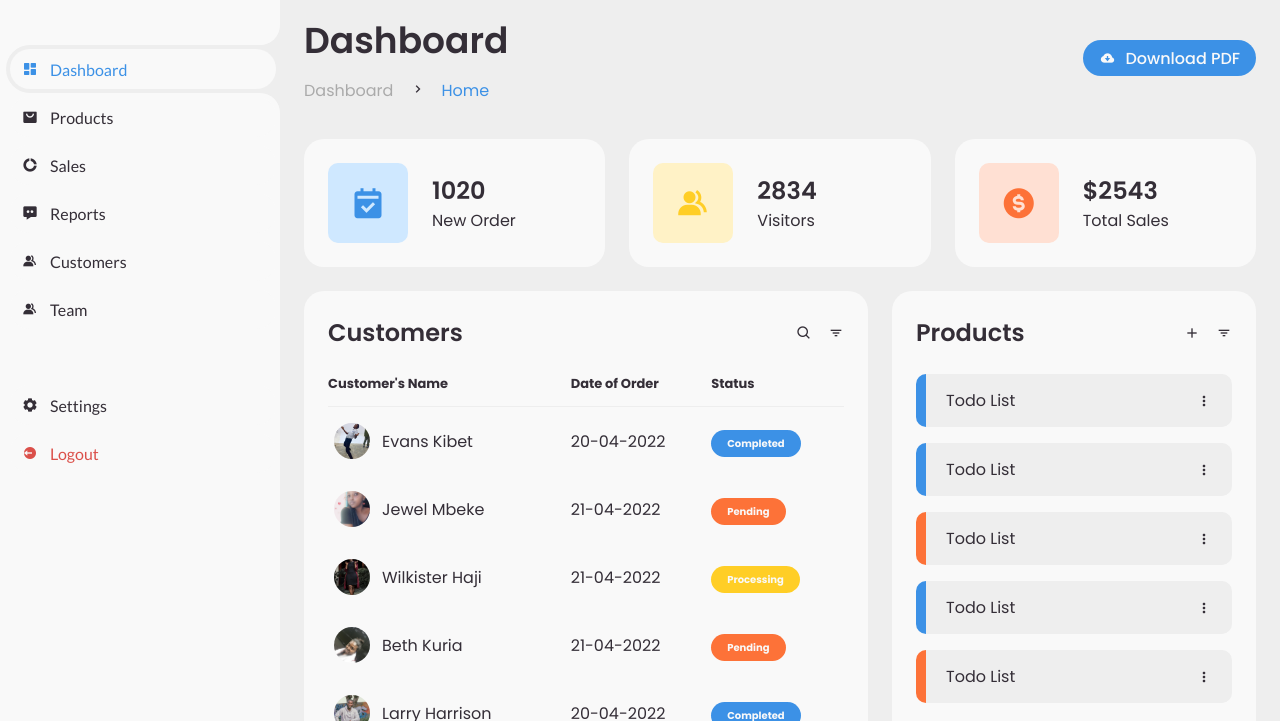
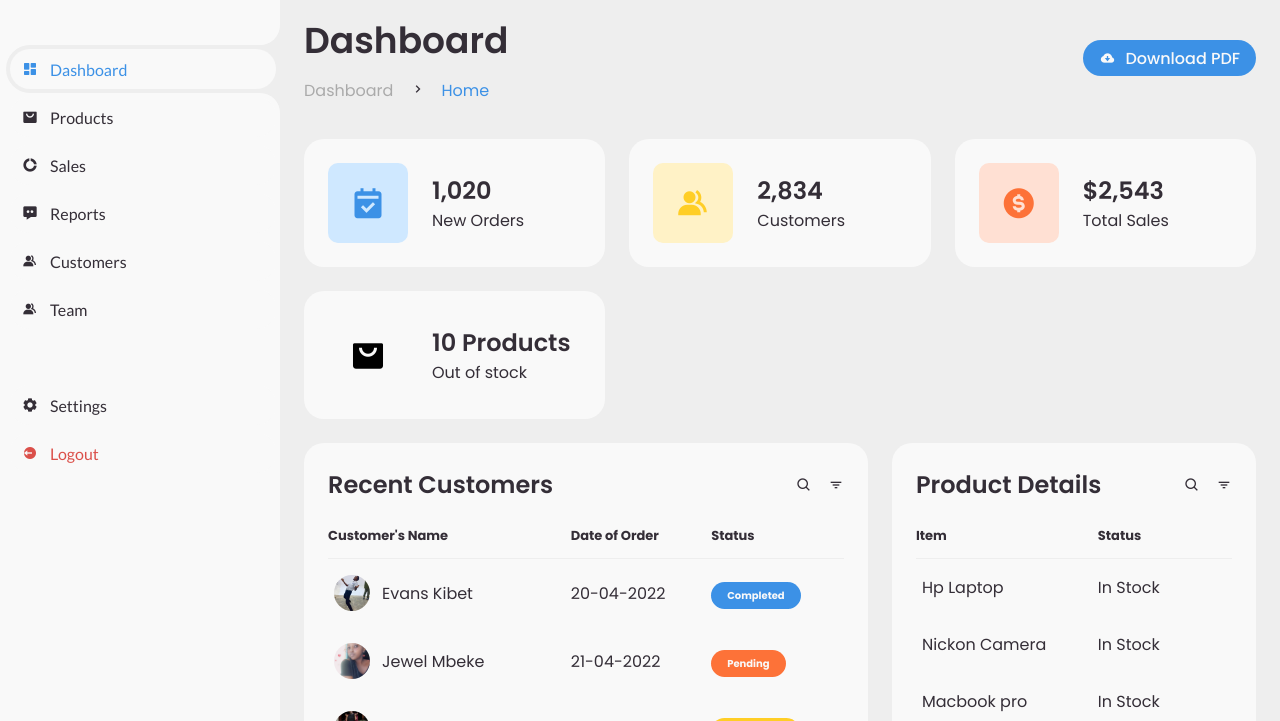
Before and after one commit to grctutu/Design-challenge, a plain HTML site: page index.html in a window 1280 px wide. Shown: the part 79-800 px from the top of the page. Drawn offline with nearby package versions, Linux system fonts and the light colour scheme.

Commit message:
design challenge

```diff
--- a/index.html
+++ b/index.html
@@ -130,31 +130,37 @@
 				<li>
 					<i class='bx bxs-calendar-check' ></i>
 					<span class="text">
-						<h3>1020</h3>
-						<p>New Order</p>
+						<h3>1,020</h3>
+						<p>New Orders</p>
 					</span>
 				</li>
 				<li>
 					<i class='bx bxs-group' ></i>
 					<span class="text">
-						<h3>2834</h3>
-						<p>Visitors</p>
+						<h3>2,834</h3>
+						<p>Customers</p>
 					</span>
 				</li>
 				<li>
 					<i class='bx bxs-dollar-circle' ></i>
 					<span class="text">
-						<h3>$2543</h3>
+						<h3>$2,543</h3>
 						<p>Total Sales</p>
 					</span>
 				</li>
+				<li>
+					<i class='bx bxs-shopping-bag-alt' ></i>
+					<span class="text">
+						<h3>10 Products</h3>
+						<p>Out of stock</p>
+					</span>
 			</ul>
 
 
 			<div class="table-data">
 				<div class="order">
 					<div class="head">
-						<h3>Customers</h3>
+						<h3>Recent Customers</h3>
 						<i class='bx bx-search' ></i>
 						<i class='bx bx-filter' ></i>
 					</div>
@@ -210,35 +216,56 @@
 						</tbody>
 					</table>
 				</div>
-				<div class="todo">
+
+
+
+
+				<div class="details">
 					<div class="head">
-						<h3>Products</h3>
-						<i class='bx bx-plus' ></i>
+						<h3>Product Details</h3>
+						<i class='bx bx-search' ></i>
 						<i class='bx bx-filter' ></i>
 					</div>
-					<ul class="todo-list">
-						<li class="completed">
-							<p>Todo List</p>
-							<i class='bx bx-dots-vertical-rounded' ></i>
-						</li>
-						<li class="completed">
-							<p>Todo List</p>
-							<i class='bx bx-dots-vertical-rounded' ></i>
-						</li>
-						<li class="not-completed">
-							<p>Todo List</p>
-							<i class='bx bx-dots-vertical-rounded' ></i>
-						</li>
-						<li class="completed">
-							<p>Todo List</p>
-							<i class='bx bx-dots-vertical-rounded' ></i>
-						</li>
-						<li class="not-completed">
-							<p>Todo List</p>
-							<i class='bx bx-dots-vertical-rounded' ></i>
-						</li>
-					</ul>
+					<table>
+						<thead>
+							<tr>
+								<th>Item</th>
+								<th>Status</th>
+
+							</tr>
+						</thead>
+						<tbody>
+							<tr>
+								<td>Hp Laptop</td>
+								<td><span class="instock">In Stock</span></td>
+
+							</tr>
+							<tr>
+								<td>Nickon Camera</td>
+								<td><span class="In stock(50)">In Stock</span></td>
+
+							</tr>
+							<tr>
+								<td>Macbook pro</td>
+								<td><span class="In stock(80)">In Stock</span></td>
+
+							</tr>
+							<tr>
+								<td>Ring Light</td>
+								<td><span class="Out of stock">Out of Stock</span></td>
+
+							</tr>
+							<tr>
+								<td>Camera Stand</td>
+								<td><span class="Out of stock">Out of Stock</span></td>
+
+							</tr>
+						</tbody>
+					</table>
 				</div>
+
+			</div>
+
 			</div>
 		</main>
 		<!-- MAIN -->
--- a/style.css
+++ b/style.css
@@ -321,6 +321,7 @@ body {
 	grid-gap: 16px;
 	flex-wrap: wrap;
 }
+
 #content main .head-title .left h1 {
 	font-size: 36px;
 	font-weight: 600;
@@ -436,6 +437,9 @@ body {
 	cursor: pointer;
 }
 
+
+
+
 #content main .table-data .order {
 	flex-grow: 1;
 	flex-basis: 500px;
@@ -486,14 +490,66 @@ body {
 }
 
 
-#content main .table-data .todo {
+#content main .table-data .details {
 	flex-grow: 1;
 	flex-basis: 300px;
 }
-#content main .table-data .todo .todo-list {
+
+#content main .table-data .details table {
+	width: 100%;
+	border-collapse: collapse;
+}
+#content main .table-data .details table th {
+	padding-bottom: 12px;
+	font-size: 13px;
+	text-align: left;
+	border-bottom: 1px solid var(--grey);
+}
+#content main .table-data .details table td {
+	padding: 16px 0;
+}
+#content main .table-data .details table tr td:first-child {
+	display: flex;
+	align-items: center;
+	grid-gap: 12px;
+	padding-left: 6px;
+}
+#content main .table-data .details table td img {
+	width: 36px;
+	height: 36px;
+	border-radius: 50%;
+	object-fit: cover;
+}
+#content main .table-data .details table tbody tr:hover {
+	background: var(--grey);
+}
+#content main .table-data .details table tr td .status {
+	font-size: 10px;
+	padding: 6px 16px;
+	color: var(--light);
+	border-radius: 20px;
+	font-weight: 700;
+}
+#content main .table-data .details table tr td .status.instock {
+	background: var(--blue);
+}
+#content main .table-data .details table tr td .status.outofstock {
+	background: var(--yellow);
+}
+
+
+
+
+
+
+<!--#content main .table-data .details {
+	flex-grow: 1;
+	flex-basis: 300px;
+}
+#content main .table-data .details .product details {
 	width: 100%;
 }
-#content main .table-data .todo .todo-list li {
+#content main .table-data .details .product details item {
 	width: 100%;
 	margin-bottom: 16px;
 	background: var(--grey);
@@ -503,7 +559,7 @@ body {
 	justify-content: space-between;
 	align-items: center;
 }
-#content main .table-data .todo .todo-list li .bx {
+#content main .table-data .details .product details .bx {
 	cursor: pointer;
 }
 #content main .table-data .todo .todo-list li.completed {
@@ -514,7 +570,10 @@ body {
 }
 #content main .table-data .todo .todo-list li:last-child {
 	margin-bottom: 0;
+
+
 }
+
 /* MAIN */
 /* CONTENT */
 
@@ -589,4 +648,5 @@ body {
 	#content main .table-data .todo .todo-list {
 		min-width: 420px;
 	}
+
 }
```
